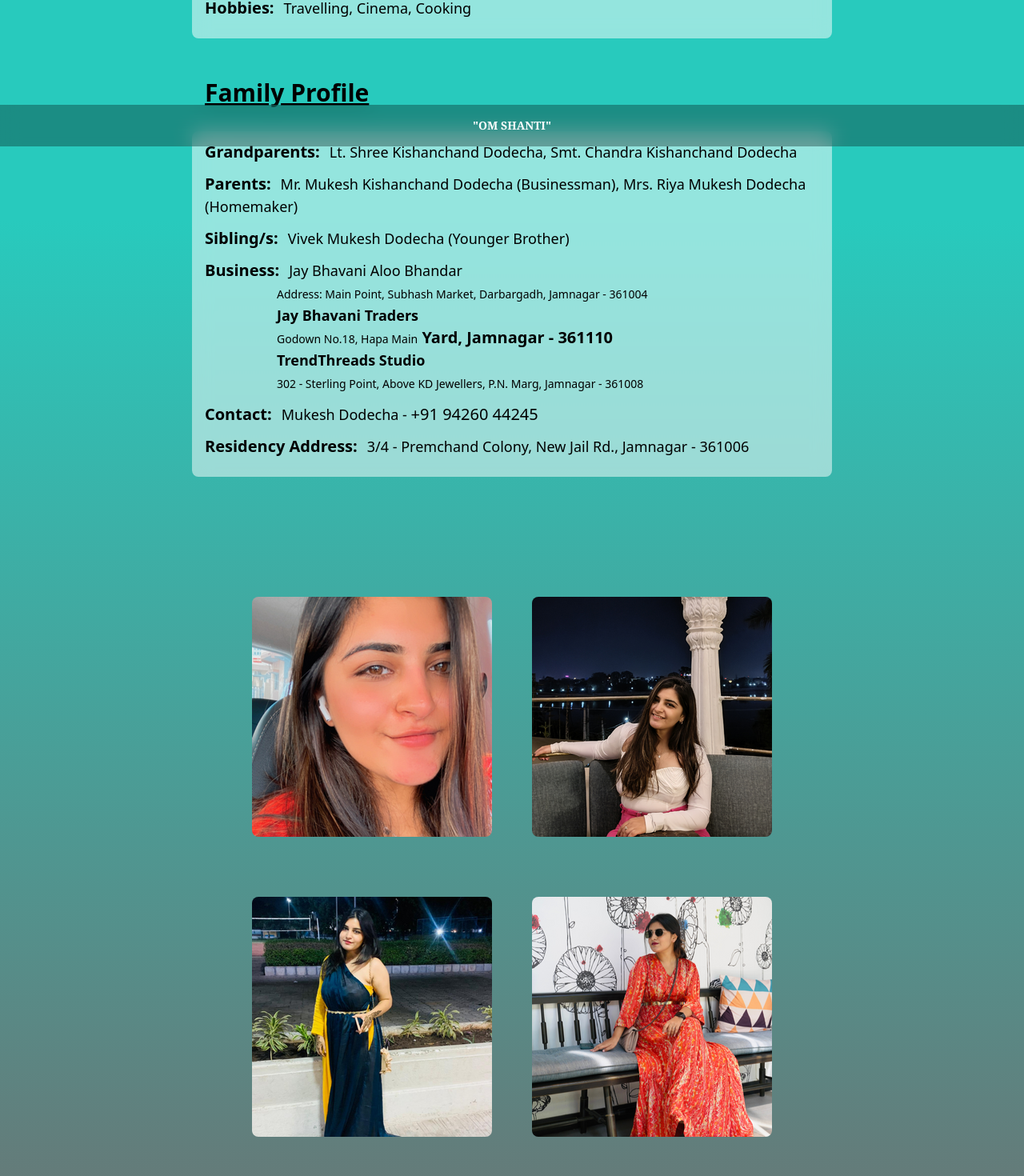
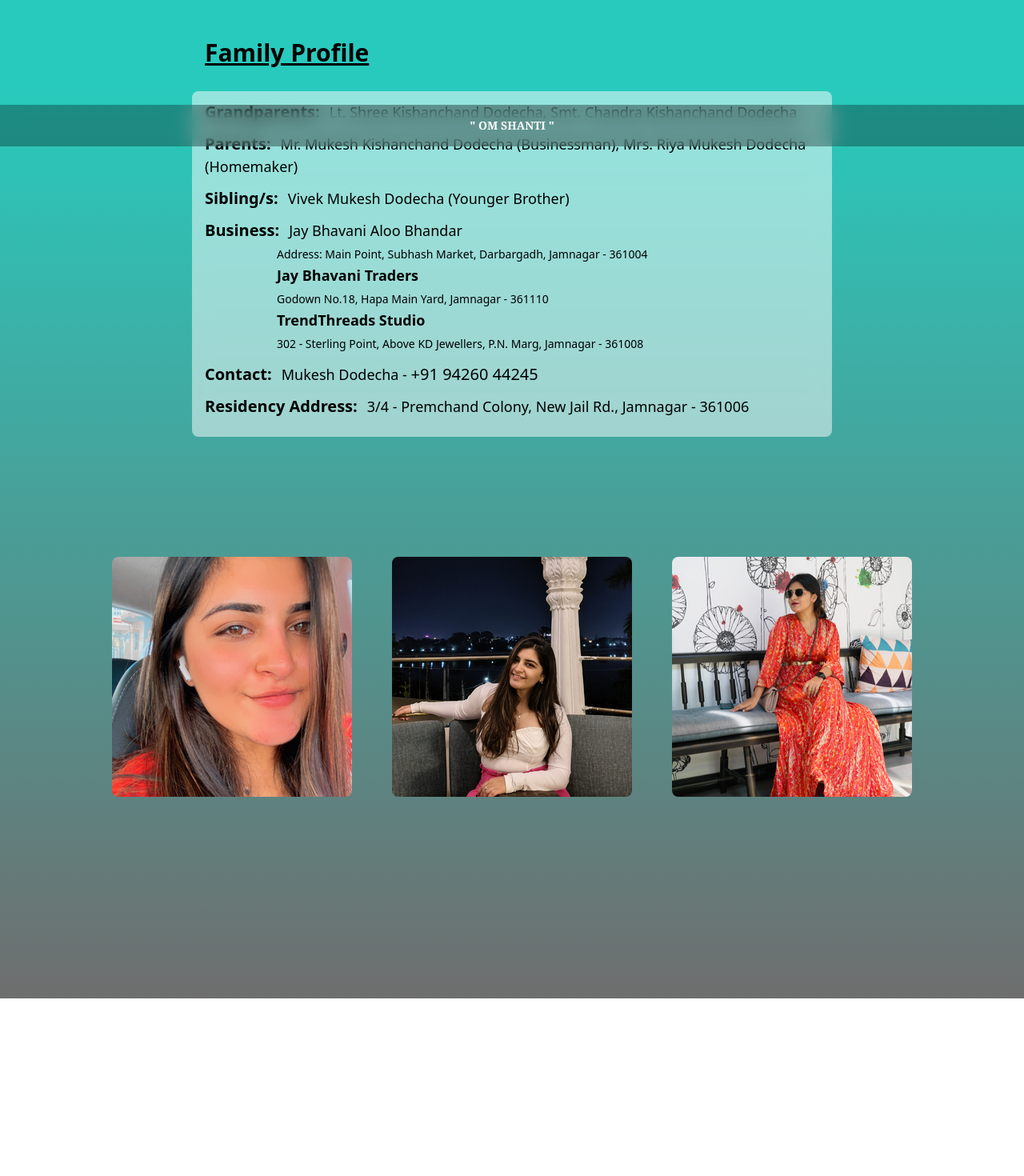
Before and after one commit to raajveerk/rinkle-dodecha, a React (Create React App) app: page / in a window 1280 px wide. Shown: the part 617-2087 px from the top of the page at 80% size. After the commit the page ends 1865 px from the top, so only its background shows below. Built offline with nearby package versions, Linux system fonts and the light colour scheme.

Commit message:
removed yet another photo and updated the styling for iPads

```diff
--- a/src/components/Footer.jsx
+++ b/src/components/Footer.jsx
@@ -14,8 +14,8 @@ export const Footer = () => {
     // }
 
   return (
-    <div className='justify-between w-full mt-[200px] bg-black bg-opacity-30 backdrop-blur-md py-4 text-white'>
-        <h1 className='text-center font-bold font-serif sm:text-md text-sm'>"OM SHANTI"</h1>
+    <div className='justify-between w-full mt-[0px] bg-black bg-opacity-30 backdrop-blur-md py-4 text-white'>
+        <h1 className='text-center font-bold font-serif sm:text-md text-sm'>" OM SHANTI "</h1>
     </div>
   )
 }
--- a/src/components/Hero.jsx
+++ b/src/components/Hero.jsx
@@ -2,7 +2,7 @@ import React from 'react'
 
 export const Hero = () => {
   return (
-    <div className='mt-[175px] sm:w-full sm:mx-auto mx-[25px] max-w-[800px] text-black sm:mb-[150px] mb-[100px]'>
+    <div className='mt-[125px] sm:w-full sm:mx-auto mx-[25px] max-w-[800px] text-black sm:mb-[150px] mb-[100px]'>
         <div className='items-center sm:mx-auto sm:pl-4 pl-2'>
             <h2 className='text-left underline font-sans sm:text-3xl text-2xl font-bold'>
                 Personal Profile
@@ -25,7 +25,7 @@ export const Hero = () => {
         <p className='text-left font-bold sm:text-xl text-lg font-sans'>Grandparents:<span className='sm:text-lg sm:ml-3 text-md ml-2 font-medium'>Lt. Shree Kishanchand Dodecha, Smt. Chandra Kishanchand Dodecha</span></p><br />
             <p className='text-left font-bold sm:text-xl text-lg font-sans'>Parents:<span className='sm:text-lg sm:ml-3 text-md ml-2 font-medium'>Mr. Mukesh Kishanchand Dodecha (Businessman), Mrs. Riya Mukesh Dodecha (Homemaker)</span></p><br />
             <p className='text-left font-bold sm:text-xl text-lg font-sans'>Sibling/s:<span className='sm:text-lg sm:ml-3 text-md ml-2 font-medium'>Vivek Mukesh Dodecha (Younger Brother)</span></p><br />
-            <p className='text-left font-bold sm:text-xl text-lg font-sans'>Business:<span className='sm:text-lg sm:ml-3 text-md ml-2 font-medium'>Jay Bhavani Aloo Bhandar</span><br /><span className='ml-[90px] sm:text-md text-sm font-medium'>Address: Main Point, Subhash <span className='sm:ml-[0px] ml-[90px]'>Market, Darbargadh, </span><br className='sm:hidden' /><span className='sm:ml-[0px] ml-[90px]'> Jamnagar - 361004</span></span><br /><span className='ml-[90px] sm:text-lg text-md font-semibold'>Jay Bhavani Traders</span><br /><span className='ml-[90px] sm:text-md text-sm font-medium'>Godown No.18, Hapa Main</span><br className='sm:hidden' /><span className='sm:ml-[0px] ml-[90px]'> Yard, Jamnagar - 361110</span><br /><span className='ml-[90px] sm:text-lg text-md font-semibold'>TrendThreads Studio</span><br /><span className='ml-[90px] sm:text-md text-sm font-medium'>302 - Sterling Point, Above KD <span className='sm:ml-[0px] ml-[90px]'> Jewellers, P.N. Marg,</span><br className='sm:hidden' /><span className='md:ml-[0px] ml-[90px]'> Jamnagar - 361008</span></span></p><br />
+            <p className='text-left font-bold sm:text-xl text-lg font-sans'>Business:<span className='sm:text-lg sm:ml-3 text-md ml-2 font-medium'>Jay Bhavani Aloo Bhandar</span><br /><span className='ml-[90px] sm:text-md text-sm font-medium'>Address: Main Point, Subhash <span className='sm:ml-[0px] ml-[90px]'>Market, Darbargadh, </span><br className='sm:hidden' /><span className='sm:ml-[0px] ml-[90px]'> Jamnagar - 361004</span></span><br /><span className='ml-[90px] sm:text-lg text-md font-semibold'>Jay Bhavani Traders</span><br /><span className='ml-[90px] sm:text-md text-sm font-medium'>Godown No.18, Hapa Main</span><br className='sm:hidden' /><span className='sm:ml-0 ml-[90px] sm:text-md text-sm font-medium'> Yard, Jamnagar - 361110</span><br /><span className='ml-[90px] sm:text-lg text-md font-semibold'>TrendThreads Studio</span><br /><span className='ml-[90px] sm:text-md text-sm font-medium'>302 - Sterling Point, Above KD <span className='sm:ml-[0px] ml-[90px]'> Jewellers, P.N. Marg,</span><br className='sm:hidden' /><span className='md:ml-[0px] ml-[90px]'> Jamnagar - 361008</span></span></p><br />
             <p className='text-left font-bold sm:text-xl text-lg font-sans'>Contact:<span className='sm:text-lg sm:ml-3 text-md ml-2 font-medium'>Mukesh Dodecha - </span><br className='sm:hidden' /><span className='sm:ml-0 ml-[70px] text-md font-medium'>+91 94260 44245</span></p><br />
             <p className='text-left font-bold sm:text-xl text-lg font-sans'>Residency Address:<span className='sm:text-lg sm:ml-3 ml-2 text-md font-medium'>3/4 - Premchand Colony, New Jail Rd., Jamnagar - 361006</span></p><br />
         </div>
--- a/src/components/Images.jsx
+++ b/src/components/Images.jsx
@@ -9,33 +9,48 @@ import ses from "../images/ses.png";
 export const Images = () => {
   return (
     <>
-    <div className='mb-[75px] max-w-[650px] md:flex hidden md:mx-auto space-x-[50px]'>
+    <div className='mb-[150px] max-w-[1000px] lg:flex hidden lg:mx-auto space-x-[50px]'>
         <div>
             <img src={uno} alt="Uno" className='w-[300px] h-[300px] rounded-lg'/>
         </div>
         <div>
             <img src={tres} alt="Tres" className='w-[300px] h-[300px] bg-fixed rounded-lg' />
         </div>
-    </div>
-    <div className='mb-[150px] max-w-[650px] md:flex hidden items-center sm:mx-auto space-x-[50px]'>
-        <div>
-            <img src={sinko} alt="Sinko" className='w-[300px] h-[300px] bg-fixed rounded-lg' />
-        </div>
         <div>
             <img src={ses} alt="Ses" className='w-[300px] h-[300px] bg-fixed rounded-lg' />
         </div>
     </div>
 
-    <div className='md:hidden flex flex-col items-center space-y-[25px] mb-[0px]'>
+    <div className='lg:hidden sm:flex hidden flex-col items-center space-y-[25px] mb-[0px]'>
+        {/* <div>
+            <img src={quatro} alt="Quatro" className='w-[300px] h-[300px] bg-fixed rounded-lg' />
+        </div><br /> */}
+        <div>
+            <img src={tres} alt="Tres" className='w-[500px] h-[500px] bg-fixed rounded-lg' />
+        </div><br />
+        {/* <div>
+            <img src={sinko} alt="Sinko" className='w-[300px] h-[300px] bg-fixed rounded-lg' />
+        </div><br /> */}
+        <div>
+            <img src={ses} alt="Ses" className='w-[500px] h-[500px] bg-fixed rounded-lg' />
+        </div><br />
+        <div>
+            <img src={uno} alt="Uno" className='w-[500px] h-[500px] bg-fixed rounded-lg'/>
+        </div><br />
+        {/* <div>
+            <img src={dos} alt="Dos" className='w-[300px] h-[300px] bg-fixed rounded-lg'/>
+        </div><br /> */}
+    </div>
+    <div className='sm:hidden flex flex-col items-center space-y-[25px] mb-[0px]'>
         {/* <div>
             <img src={quatro} alt="Quatro" className='w-[300px] h-[300px] bg-fixed rounded-lg' />
         </div><br /> */}
         <div>
             <img src={tres} alt="Tres" className='w-[300px] h-[300px] bg-fixed rounded-lg' />
         </div><br />
-        <div>
+        {/* <div>
             <img src={sinko} alt="Sinko" className='w-[300px] h-[300px] bg-fixed rounded-lg' />
-        </div><br />
+        </div><br /> */}
         <div>
             <img src={ses} alt="Ses" className='w-[300px] h-[300px] bg-fixed rounded-lg' />
         </div><br />
```
